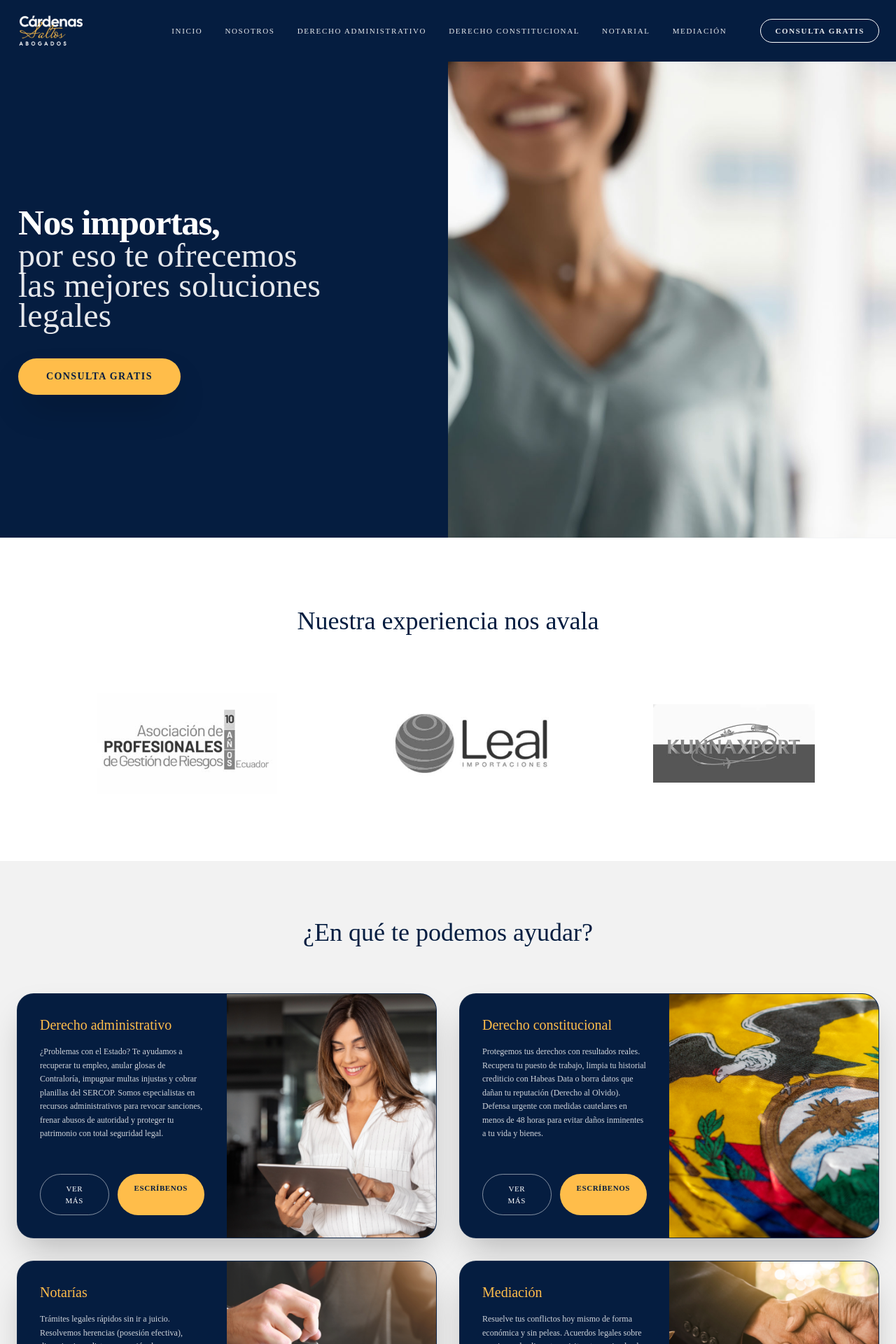
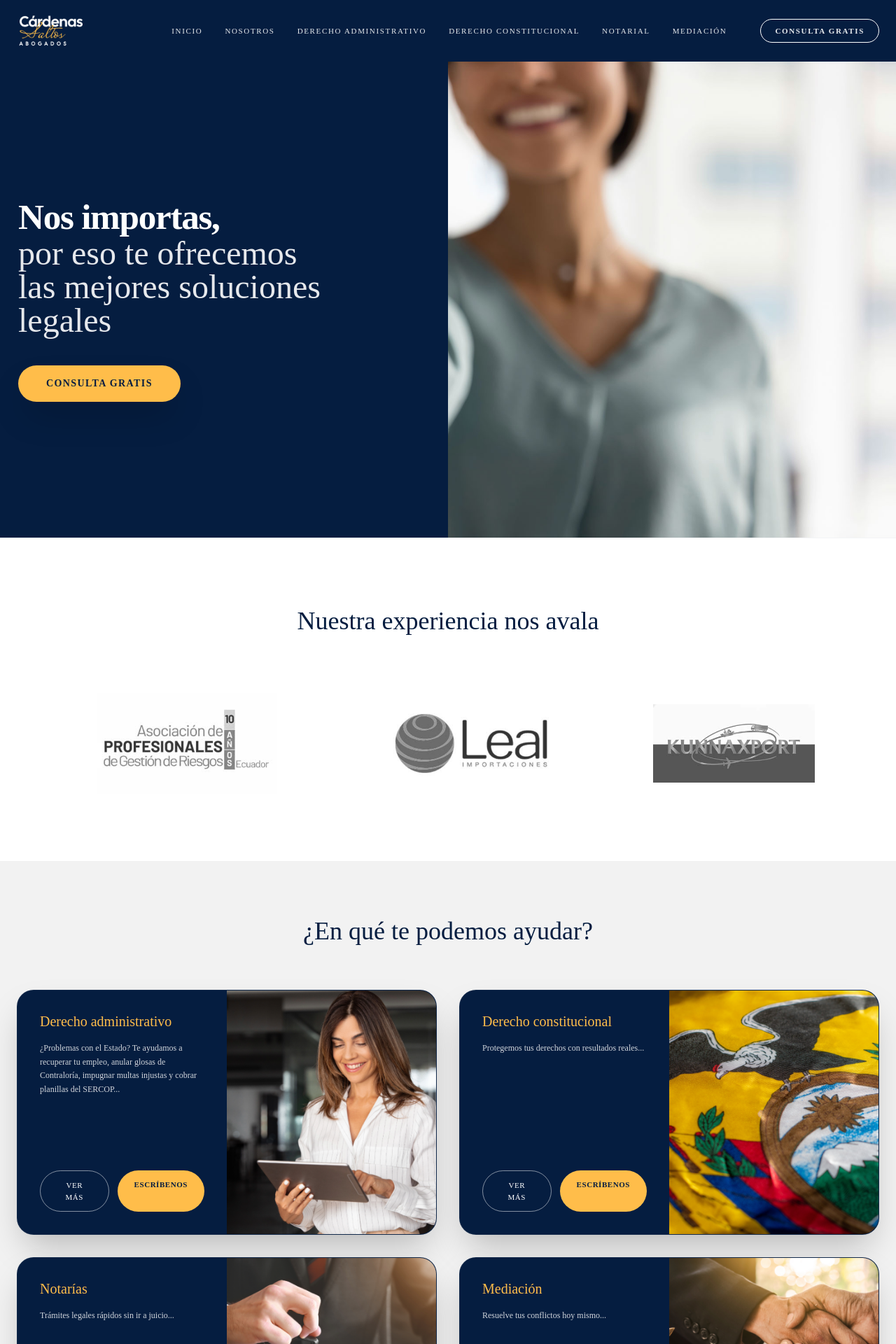
Before and after one commit to DevCardenasS/web-cardenas-saltos, a Next.js app: page / in a window 1280 px wide. Shown: the top 1920 px of the page at 70% size. Built offline with nearby package versions, Linux system fonts and the light colour scheme.

Commit message:
Update index.js

```diff
--- a/pages/index.js
+++ b/pages/index.js
@@ -10,25 +10,26 @@ export default function Home() {
         <title>Cárdenas Saltos | Inicio</title>
       </Head>
 
-      {/* HERO SECTION - ESPACIADO 0 REM */}
-      <section className="w-full bg-[#051d40] flex flex-col md:flex-row items-stretch min-h-[600px] md:h-[85vh] overflow-hidden">
+      {/* HERO SECTION - RESPONSIVE CORREGIDO */}
+      <section className="w-full bg-[#051d40] flex flex-col md:flex-row items-stretch min-h-[100vh] md:min-h-[600px] md:h-[85vh] overflow-hidden">
 
-        {/* COLUMNA IZQUIERDA: TEXTO */}
-        <div className="w-full md:w-1/2 flex items-center justify-center md:justify-end px-6 md:pr-16 py-16">
+        {/* COLUMNA TEXTO: En móvil arriba, en desktop izquierda */}
+        <div className="w-full md:w-1/2 flex items-center justify-center md:justify-end px-6 md:pr-16 py-12 md:py-16">
           <div className="max-w-[550px] w-full text-left">
             <h1 className="text-white">
+              {/* Tamaño fluido: text-4xl en móvil, style 3.2rem en desktop */}
               <span
-                className="block font-black tracking-tight"
-                style={{ fontSize: '3.2rem', marginBottom: '0rem', lineHeight: '1' }}
+                className="block font-black tracking-tight text-4xl md:text-[3.2rem]"
+                style={{ marginBottom: '0rem', lineHeight: '1.1' }}
               >
                 Nos importas,
               </span>
               <span
-                className="block font-medium text-white/90"
-                style={{ fontSize: '3rem', lineHeight: '0.9' }}
+                className="block font-medium text-white/90 text-3xl md:text-[3rem]"
+                style={{ lineHeight: '1' }}
               >
-                por eso te ofrecemos <br />
-                las mejores soluciones <br />
+                por eso te ofrecemos <br className="hidden md:block" />
+                las mejores soluciones <br className="hidden md:block" />
                 legales
               </span>
             </h1>
@@ -41,82 +42,54 @@ export default function Home() {
           </div>
         </div>
 
-        {/* COLUMNA DERECHA: FOTO */}
-        <div className="w-full md:w-1/2 relative bg-[#051d40]">
+        {/* COLUMNA FOTO: En móvil abajo para evitar superposición */}
+        <div className="w-full md:w-1/2 relative bg-[#051d40] h-[400px] md:h-auto">
           <img
               src="/home/Cardenas-Saltos-Hero.jpg"
               alt="Abogada Cárdenas Saltos"
-              className="w-full h-full object-cover object-bottom md:object-right-bottom"
+              className="w-full h-full object-cover object-top md:object-right-bottom"
           />
         </div>
       </section>
 
-      {/* SECCIÓN EXPERIENCIA - TÍTULO CON INTERLINEADO CORREGIDO (COMO SERVICIOS) */}
+      {/* SECCIÓN EXPERIENCIA */}
       <section className="w-full py-24 px-6 bg-white text-center border-t border-gray-100">
         <h2
-          className="font-medium text-[#051d40] mb-20 leading-tight"
-          style={{ fontSize: '2.25rem' }}
+          className="font-medium text-[#051d40] mb-20 leading-tight text-3xl md:text-[2.25rem]"
         >
           Nuestra experiencia nos avala
         </h2>
         <div className="max-w-6xl mx-auto flex flex-col md:flex-row justify-center items-center gap-20 md:gap-32 grayscale opacity-80">
-          <img
-            src="/home/asociacion-de-profesionales-de-gestion-de-riesgos-Cardenas-Saltos-Abogados-Ecuador.jpg"
-            className="h-28 md:h-36 w-auto object-contain"
-            alt="Asociación"
-          />
-          <img
-            src="/home/leal-importaciones-Cardenas-Saltos-Abogados-Ecuador.jpg"
-            className="h-24 md:h-32 w-auto object-contain"
-            alt="Leal"
-          />
-          <img
-            src="/home/kunnaxport-Cardenas-Saltos-Abogados-ecuador.jpg"
-            className="h-20 md:h-28 w-auto object-contain"
-            alt="Kunnaxport"
-          />
+          <img src="/home/asociacion-de-profesionales-de-gestion-de-riesgos-Cardenas-Saltos-Abogados-Ecuador.jpg" className="h-28 md:h-36 w-auto object-contain" alt="Asociación" />
+          <img src="/home/leal-importaciones-Cardenas-Saltos-Abogados-Ecuador.jpg" className="h-24 md:h-32 w-auto object-contain" alt="Leal" />
+          <img src="/home/kunnaxport-Cardenas-Saltos-Abogados-ecuador.jpg" className="h-20 md:h-28 w-auto object-contain" alt="Kunnaxport" />
         </div>
       </section>
 
       {/* SECCIÓN SERVICIOS */}
       <section className="w-full py-20 px-6 bg-[#f2f2f2]">
-        <h2 className="text-center text-4xl font-medium text-[#051d40] mb-16 leading-tight">
+        <h2 className="text-center text-3xl md:text-4xl font-medium text-[#051d40] mb-16 leading-tight">
           ¿En qué te podemos ayudar?
         </h2>
         <div className="max-w-7xl mx-auto grid md:grid-cols-2 gap-8">
           <ServiceCard
             title="Derecho administrativo"
-            desc="¿Problemas con el Estado? Te ayudamos a recuperar tu empleo, anular glosas de Contraloría, impugnar multas injustas y cobrar planillas del SERCOP. Somos especialistas en recursos administrativos para revocar sanciones, frenar abusos de autoridad y proteger tu patrimonio con total seguridad legal."
+            desc="¿Problemas con el Estado? Te ayudamos a recuperar tu empleo, anular glosas de Contraloría, impugnar multas injustas y cobrar planillas del SERCOP..."
             img="/home/home-ayudar-Cardenas-saltos-Abogados-derecho-administrativo.png"
             phoneNumber={phoneNumber}
           />
-          <ServiceCard
-            title="Derecho constitucional"
-            desc="Protegemos tus derechos con resultados reales. Recupera tu puesto de trabajo, limpia tu historial crediticio con Habeas Data o borra datos que dañan tu reputación (Derecho al Olvido). Defensa urgente con medidas cautelares en menos de 48 horas para evitar daños inminentes a tu vida y bienes."
-            img="/home/home-ayudar-Cardenas-saltos-Abogados-derecho-constitucional.png"
-            phoneNumber={phoneNumber}
-          />
-          <ServiceCard
-            title="Notarías"
-            desc="Trámites legales rápidos sin ir a juicio. Resolvemos herencias (posesión efectiva), divorcios inmediatos y creación de empresas SAS en tiempo récord. Garantizamos seguridad jurídica en tus escrituras y promesas de compraventa de casas o carros, con total respaldo legal y agilidad en cada proceso."
-            img="/home/home-ayudar-Cardenas-saltos-Abogados-derecho-notarial-notarias.png"
-            phoneNumber={phoneNumber}
-          />
-          <ServiceCard
-            title="Mediación"
-            desc="Resuelve tus conflictos hoy mismo de forma económica y sin peleas. Acuerdos legales sobre pensiones de alimentos, visitas, tenencia, deudas bancarias y liquidaciones laborales. Evita juicios de años con un acta de mediación que tiene la misma fuerza de una sentencia y garantiza tu paz mental."
-            img="/home/home-ayudar-Cardenas-saltos-Abogados-mediacion-pension-alimenticia.png"
-            phoneNumber={phoneNumber}
-          />
+          <ServiceCard title="Derecho constitucional" desc="Protegemos tus derechos con resultados reales..." img="/home/home-ayudar-Cardenas-saltos-Abogados-derecho-constitucional.png" phoneNumber={phoneNumber} />
+          <ServiceCard title="Notarías" desc="Trámites legales rápidos sin ir a juicio..." img="/home/home-ayudar-Cardenas-saltos-Abogados-derecho-notarial-notarias.png" phoneNumber={phoneNumber} />
+          <ServiceCard title="Mediación" desc="Resuelve tus conflictos hoy mismo..." img="/home/home-ayudar-Cardenas-saltos-Abogados-mediacion-pension-alimenticia.png" phoneNumber={phoneNumber} />
         </div>
       </section>
 
-      {/* BANNER FINAL - LINE HEIGHT 1REM */}
+      {/* BANNER FINAL - INTERLINEADO CORREGIDO PARA RESPONSIVE */}
       <section className="w-full bg-[#ffbd4a] py-24">
         <div className="max-w-7xl mx-auto px-6 text-left">
           <h2
-            className="text-[#051d40] text-5xl md:text-6xl mb-12"
-            style={{ lineHeight: '1rem' }}
+            className="text-[#051d40] text-4xl md:text-6xl mb-12"
+            style={{ lineHeight: '1.2' }}
           >
             <span className="block font-black">Estrategia legal</span>
             <span className="block font-normal">que genera resultados</span>
@@ -143,13 +116,8 @@ function ServiceCard({ title, desc, img, phoneNumber }) {
           <p className="text-[12px] text-gray-300 leading-relaxed mb-8 font-normal">{desc}</p>
         </div>
         <div className="flex flex-col sm:flex-row gap-3">
-          <button className="border border-white/50 text-white px-6 py-3 text-[11px] rounded-full font-normal hover:bg-white hover:text-[#051d40] transition w-full sm:w-auto uppercase tracking-wider">
-            Ver más
-          </button>
-          <a href={`https://wa.me/${phoneNumber}`}
-             className="bg-[#ffbd4a] text-[#051d40] px-6 py-3 text-[11px] rounded-full font-bold hover:bg-white transition text-center w-full sm:w-auto uppercase tracking-wider">
-            Escríbenos
-          </a>
+          <button className="border border-white/50 text-white px-6 py-3 text-[11px] rounded-full font-normal hover:bg-white hover:text-[#051d40] transition w-full sm:w-auto uppercase tracking-wider">Ver más</button>
+          <a href={`https://wa.me/${phoneNumber}`} className="bg-[#ffbd4a] text-[#051d40] px-6 py-3 text-[11px] rounded-full font-bold hover:bg-white transition text-center w-full sm:w-auto uppercase tracking-wider">Escríbenos</a>
         </div>
       </div>
     </div>
```
